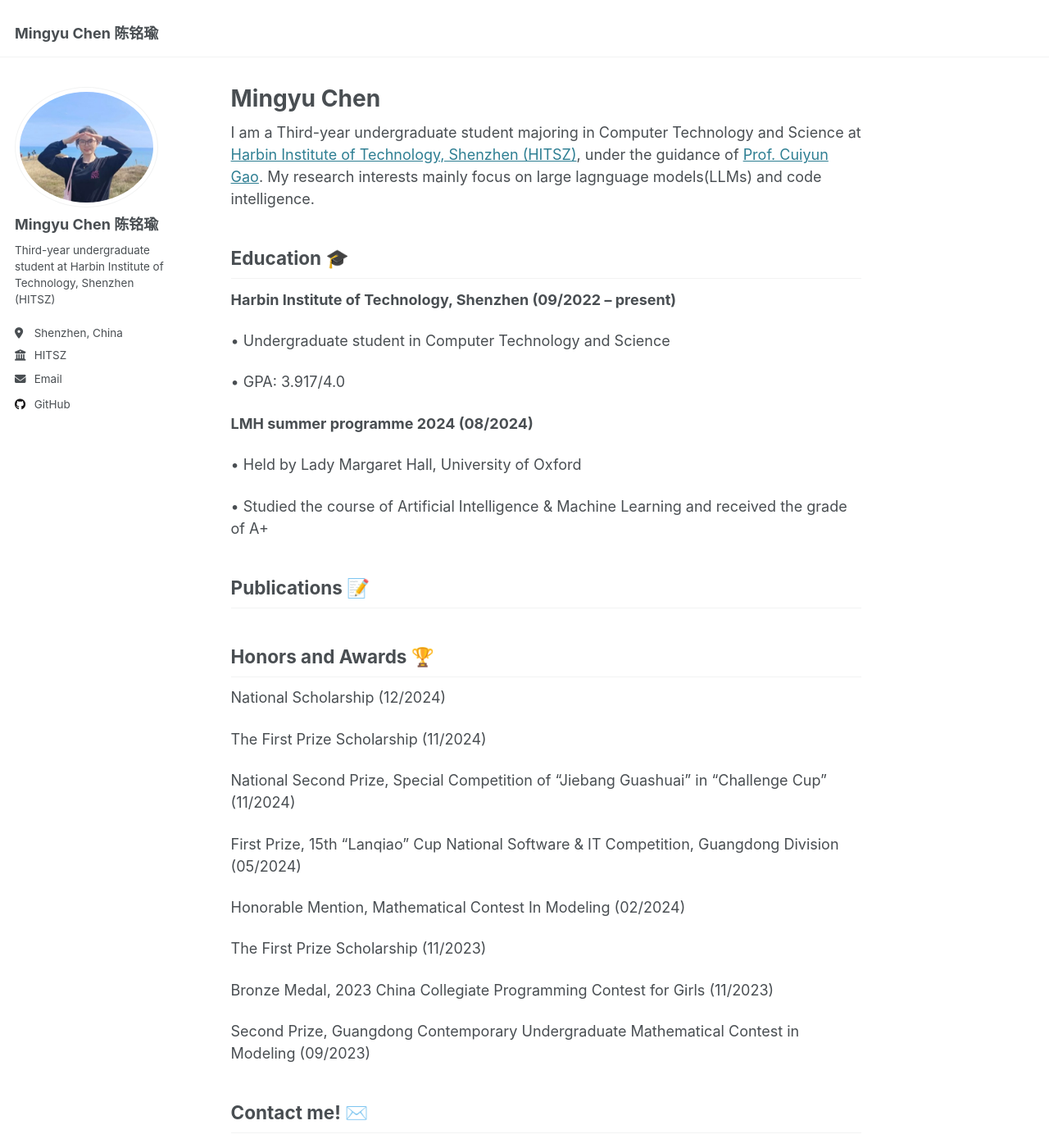
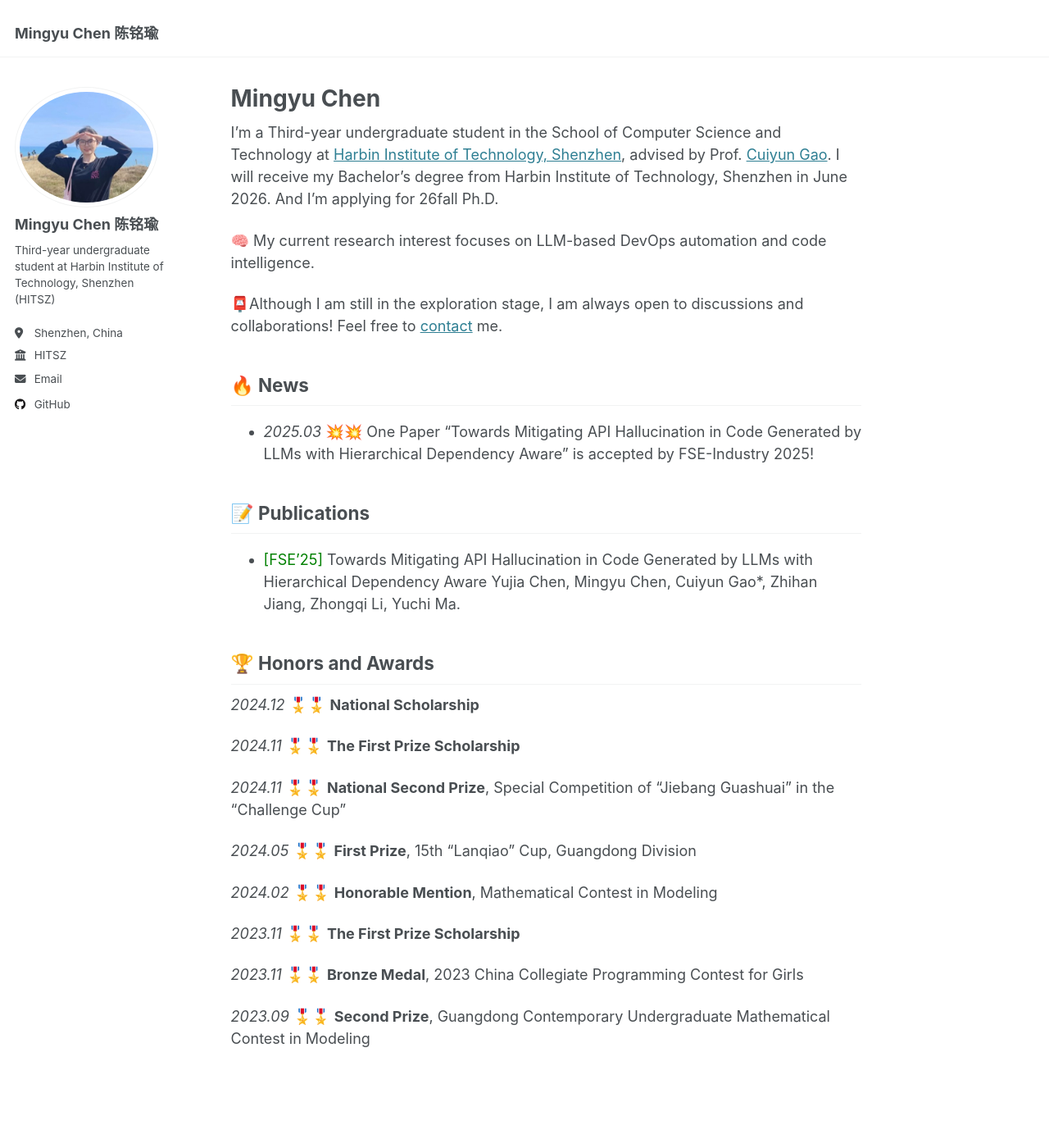
Before and after one commit to CMY-K/CMY-K.github.io, a Jekyll site: the page built from _pages/about.md, in a window 1280 px wide and 1400 px high. Shown: the whole window at 82% size. Built offline with Jekyll 4.4.1, drawn with Linux system fonts in a browser that asks for light colours; some of the changed text lies outside the part shown.

Commit message:
Update about.md

```diff
--- a/_pages/about.md
+++ b/_pages/about.md
@@ -7,43 +7,39 @@
   - /about.html
 ---
 
-I am a Third-year undergraduate student majoring in Computer Technology and Science at [Harbin Institute of Technology, Shenzhen (HITSZ)](http://cs.hitsz.edu.cn/), under the guidance of [Prof. Cuiyun Gao](https://cuiyungao.github.io). My research interests mainly focus on large lagnguage models(LLMs) and code intelligence.
+I’m a Third-year undergraduate student in the School of Computer Science and Technology at [Harbin Institute of Technology, Shenzhen](http://cs.hitsz.edu.cn/), advised by Prof. [Cuiyun Gao](https://cuiyungao.github.io/). I will receive my Bachelor’s degree from Harbin Institute of Technology, Shenzhen in June 2026. And I'm applying for 26fall Ph.D.
 
-Education 🎓
-------
-**Harbin Institute of Technology, Shenzhen (09/2022 – present)**
+🧠 My current research interest focuses on LLM-based DevOps automation and code intelligence.
 
-• Undergraduate student in Computer Technology and Science
+📮Although I am still in the exploration stage, I am always open to discussions and collaborations! Feel free to  [contact](mingyuchen8248@gmail.com) me.
 
-• GPA: 3.917/4.0
 
-**LMH summer programme 2024 (08/2024)**
 
-• Held by Lady Margaret Hall, University of Oxford
+## 🔥 News
 
-• Studied the course of Artificial Intelligence & Machine Learning and received the grade of A+
+- *2025.03* 💥💥 One Paper “Towards Mitigating API Hallucination in Code Generated by LLMs with Hierarchical Dependency Aware” is accepted by FSE-Industry 2025!
 
-Publications 📝
+📝 Publications
 ------
 
-Honors and Awards 🏆
+* <span style="color: green;">[FSE’25]</span> Towards Mitigating API Hallucination in Code Generated by LLMs with Hierarchical Dependency Aware
+  Yujia Chen, Mingyu Chen, Cuiyun Gao*, Zhihan Jiang, Zhongqi Li, Yuchi Ma.
+
+🏆 Honors and Awards
 ------
-National Scholarship (12/2024)
 
-The First Prize Scholarship (11/2024)
+*2024.12* 🎖️🎖️ **National Scholarship**
 
-National Second Prize, Special Competition of "Jiebang Guashuai" in "Challenge Cup" (11/2024)
+*2024.11* 🎖️🎖️ **The First Prize Scholarship**
 
-First Prize, 15th “Lanqiao” Cup National Software & IT Competition, Guangdong Division (05/2024)
+*2024.11* 🎖️🎖️ **National Second Prize**, Special Competition of "Jiebang Guashuai" in the "Challenge Cup"
 
-Honorable Mention, Mathematical Contest In Modeling (02/2024)
+*2024.05* 🎖️🎖️ **First Prize**, 15th “Lanqiao” Cup, Guangdong Division
 
-The First Prize Scholarship (11/2023)
+*2024.02* 🎖️🎖️ **Honorable Mention**, Mathematical Contest in Modeling
 
-Bronze Medal, 2023 China Collegiate Programming Contest for Girls (11/2023)
+*2023.11* 🎖️🎖️ **The First Prize Scholarship**
 
-Second Prize, Guangdong Contemporary Undergraduate Mathematical Contest in Modeling (09/2023)
+*2023.11* 🎖️🎖️ **Bronze Medal**, 2023 China Collegiate Programming Contest for Girls
 
-Contact me! ✉️
-------
-You can reach me at 2963993858@qq.com!
+*2023.09* 🎖️🎖️ **Second Prize**, Guangdong Contemporary Undergraduate Mathematical Contest in Modeling
```
